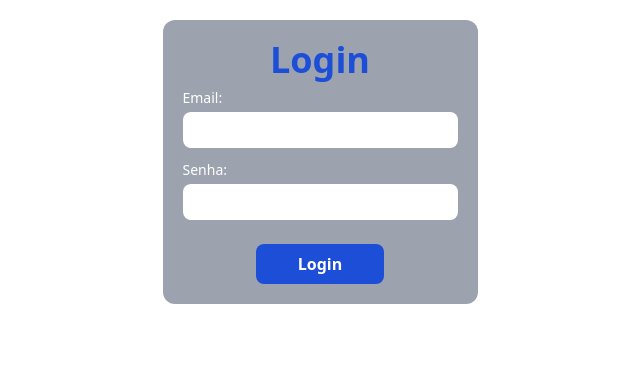
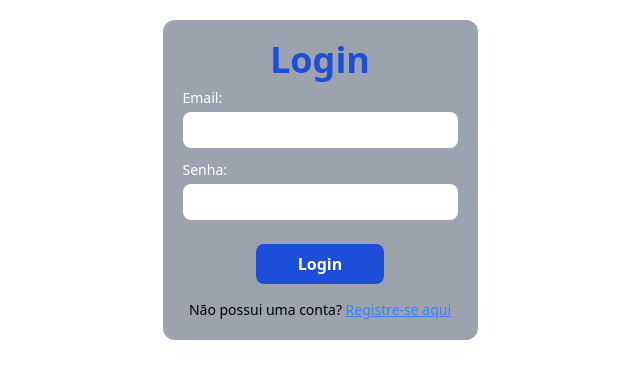
Before and after one commit to LeandroRochAlg/wrighte, a React (Vite) app: page /login in a window 1280 px wide. Shown: the top 378 px of the page, without its empty margins (320-960 px from the left). Built offline with nearby package versions, Linux system fonts and the light colour scheme.

Commit message:
feat: Adionar links para registro e login
Caso o usuário não possua conta, possa criar uma.
Caso o usuário já possua uma conta, possa fazer login.

Relativo a #1

```diff
--- a/src/pages/Login.tsx
+++ b/src/pages/Login.tsx
@@ -27,6 +27,9 @@ const Login = () => {
                 <InputComponent label="Email:" type="email" value={email} onChange={(e) => setEmail(e.target.value)} required />
                 <InputComponent label="Senha:" type="password" value={password} onChange={(e) => setPassword(e.target.value)} required />
                 <SubmitButtonComponent title="Login" />
+                <div className="mt-4 text-center">
+                    <p className='text-sm'>Não possui uma conta? <a href="/register" className="text-blue-500 hover:text-blue-700 underline">Registre-se aqui</a></p>
+                </div>
             </form>
         </div>
     );
--- a/src/pages/Register.tsx
+++ b/src/pages/Register.tsx
@@ -52,6 +52,9 @@ const Register: React.FC = () => {
                 <InputComponent label="Senha:" type="password" name="password" value={formData.password} onChange={handleChange} required />
                 <InputComponent label="Confirmar Senha:" type="password" name="confirmPassword" value={formData.confirmPassword} onChange={handleChange} required />
                 <SubmitButtonComponent title="Registrar" />
+                <div className="mt-4 text-center">
+                    <p className='text-sm'>Já possui uma conta? <a href="/login" className="text-blue-500 hover:text-blue-700 underline">Faça login aqui</a></p>
+                </div>
             </form>
         </div>
     );
```
